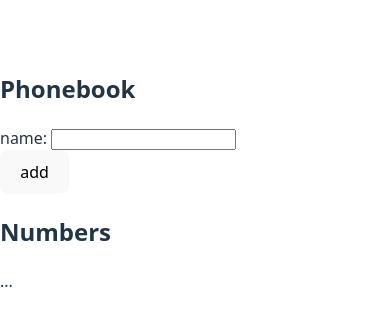
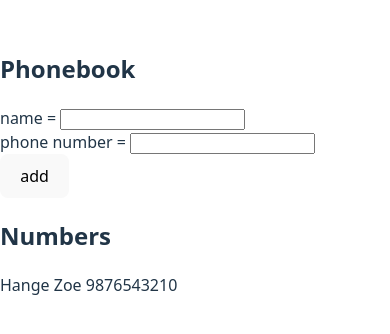
Before and after one commit to 10billionpercent/full-stack-open, a React (Vite) app in the folder part2/phonebook/: page / in a window 390 px wide. Shown: the part 250-584 px from the top of the page. Built offline with nearby package versions, Linux system fonts and the light colour scheme.

Commit message:
modified:   part2/phonebook/src/App.jsx

```diff
--- a/part2/phonebook/src/App.jsx
+++ b/part2/phonebook/src/App.jsx
@@ -2,23 +2,52 @@ import { useState } from 'react'
 
 const App = () => {
   const [persons, setPersons] = useState([
-    { name: 'Hange Zoe' }
+    { name: 'Hange Zoe' , number: '9876543210'}
   ])
   const [newName, setNewName] = useState('')
+  const [newNumber, setNewNumber] = useState('')
+  const handleNameChange = (e) => {
+        setNewName(e.target.value)
+  }
+  const handleNumberChange = (e) => {
+        setNewNumber(e.target.value)
+  }
+  const addName = (e) => {
+        e.preventDefault()
+    if (persons.some(person => person.name ===newName)) {
+      alert(`${newName} is already added to phonebook`)
+      setNewName('')
+      setNewNumber('')
+    }
+    else {
+    let newPersons = [...persons]
+    newPersons.push({name : newName, number: newNumber})
+    setPersons(newPersons)
+    console.log(newPersons)
+    setNewName('')
+    setNewNumber('')
+  }
+  }
+
 
   return (
     <div>
       <h2>Phonebook</h2>
-      <form>
+      <form onSubmit={addName}>
         <div>
-          name: <input />
+          name = <input value ={newName} onChange={handleNameChange}/>
+        </div>
+        <div>
+          phone number = <input value ={newNumber} onChange={handleNumberChange}/>
         </div>
         <div>
           <button type="submit">add</button>
         </div>
       </form>
       <h2>Numbers</h2>
-      ...
+      <div >
+        {persons.map(person => <p key={person.name}>{person.name} {person.number}</p>)}
+        </div>
     </div>
   )
 }
```
